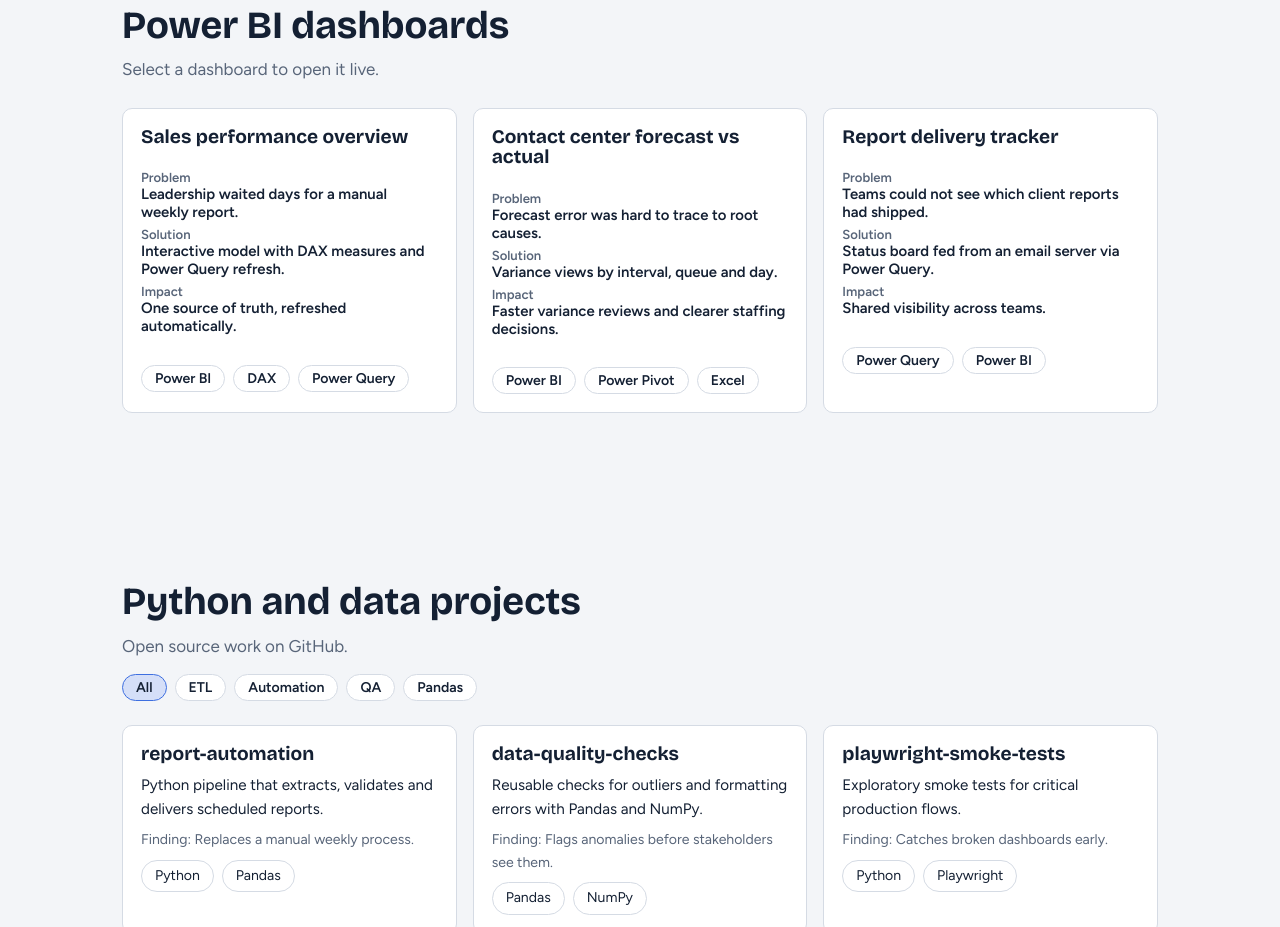
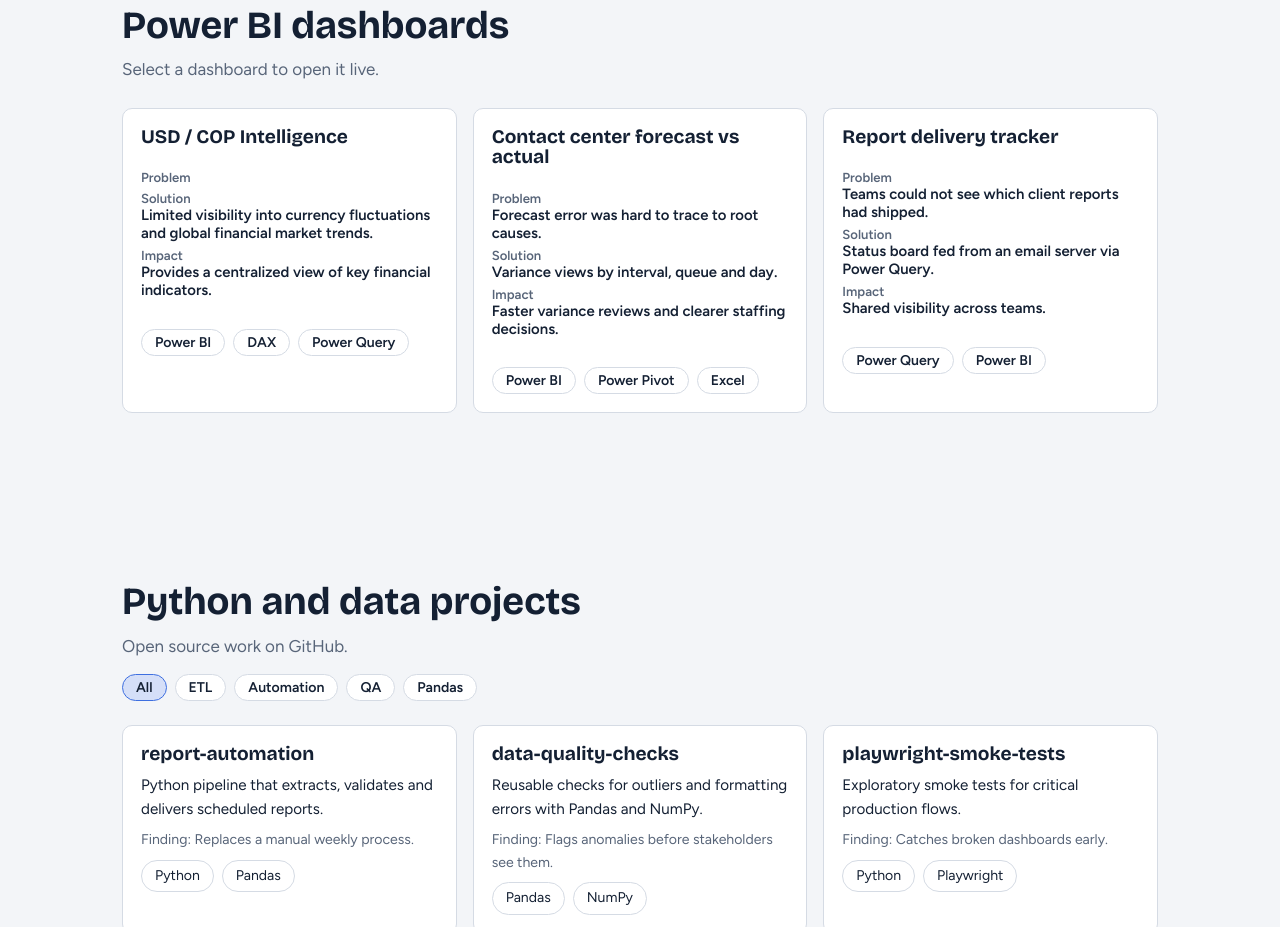
Before and after one commit to maulopagu/maulopagu.github.io, a plain HTML site: page index.html in a window 1280 px wide. Shown: the part 2740-3667 px from the top of the page. Drawn offline with nearby package versions, Linux system fonts and the light colour scheme.

Commit message:
Modified first PBI Dashboard description

```diff
--- a/index.html
+++ b/index.html
@@ -716,7 +716,6 @@
     <div class="wrap">
       <h2>Power BI dashboards</h2>
       <p class="mute">Select a dashboard to open it live. </p>
-        <!-- Placeholders below: add your “Publish to web” links in the<code>DASHBOARDS</code> array. -->
       <div class="cards" id="dcards"></div>
     </div>
   </section>
@@ -777,7 +776,7 @@
   <script>
     /* ===== EDIT YOUR CONTENT HERE ===== */
     const DASHBOARDS = [
-      { title: "Sales performance overview", problem: "Leadership waited days for a manual weekly report.", solution: "Interactive model with DAX measures and Power Query refresh.", tools: ["Power BI", "DAX", "Power Query"], result: "One source of truth, refreshed automatically.", embedUrl: "https://app.powerbi.com/view?r=eyJrIjoiNzRjNmIyZmUtZGI2NC00YTYwLWI5OTEtZWZhNzJjYTE4NTgxIiwidCI6IjM2ZTRjMjk2LWJmNjgtNGQxNS05YjQ5LWY1ZTgyNGFlOWRiNiIsImMiOjZ9", publicLink: "https://app.powerbi.com/view?r=eyJrIjoiNzRjNmIyZmUtZGI2NC00YTYwLWI5OTEtZWZhNzJjYTE4NTgxIiwidCI6IjM2ZTRjMjk2LWJmNjgtNGQxNS05YjQ5LWY1ZTgyNGFlOWRiNiIsImMiOjZ9" },
+      { title: "USD / COP Intelligence", problem: "", solution: "Limited visibility into currency fluctuations and global financial market trends.", tools: ["Power BI", "DAX", "Power Query"], result: "Provides a centralized view of key financial indicators.", embedUrl: "https://app.powerbi.com/view?r=eyJrIjoiNzRjNmIyZmUtZGI2NC00YTYwLWI5OTEtZWZhNzJjYTE4NTgxIiwidCI6IjM2ZTRjMjk2LWJmNjgtNGQxNS05YjQ5LWY1ZTgyNGFlOWRiNiIsImMiOjZ9", publicLink: "https://app.powerbi.com/view?r=eyJrIjoiNzRjNmIyZmUtZGI2NC00YTYwLWI5OTEtZWZhNzJjYTE4NTgxIiwidCI6IjM2ZTRjMjk2LWJmNjgtNGQxNS05YjQ5LWY1ZTgyNGFlOWRiNiIsImMiOjZ9" },
       { title: "Contact center forecast vs actual", problem: "Forecast error was hard to trace to root causes.", solution: "Variance views by interval, queue and day.", tools: ["Power BI", "Power Pivot", "Excel"], result: "Faster variance reviews and clearer staffing decisions.", embedUrl: "", publicLink: "" },
       { title: "Report delivery tracker", problem: "Teams could not see which client reports had shipped.", solution: "Status board fed from an email server via Power Query.", tools: ["Power Query", "Power BI"], result: "Shared visibility across teams.", embedUrl: "", publicLink: "" }];
     const PROJECTS = [
```
